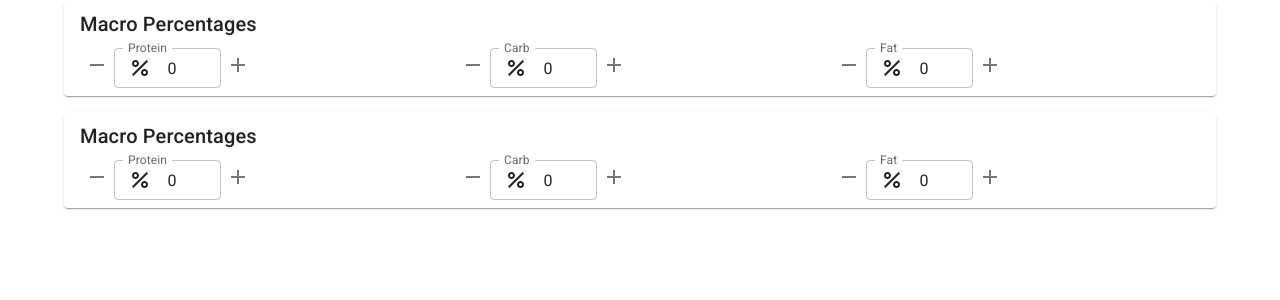
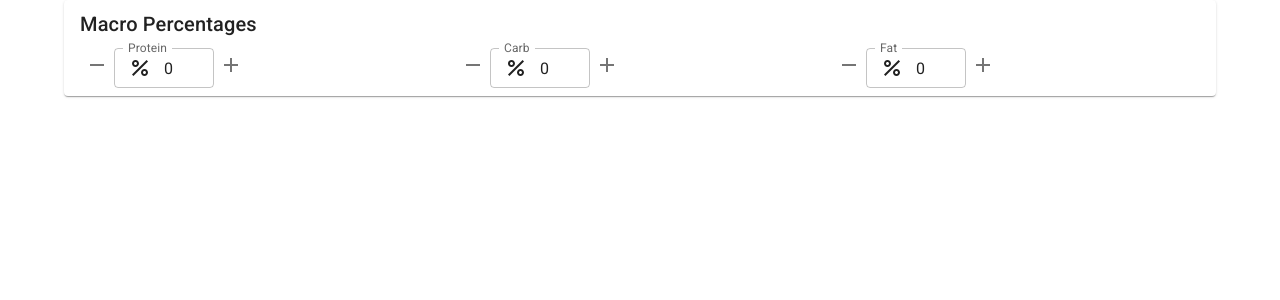
Before and after one commit to andrewdieppa/caloriculator, a React (Create React App) app: page / in a window 1280 px wide. Shown: the top 300 px of the page. Built offline with nearby package versions, Linux system fonts and the light colour scheme.

Commit message:
add reusable counter component and wire up redux state

```diff
--- a/src/components/App/App.js
+++ b/src/components/App/App.js
@@ -11,14 +11,7 @@ function App() {
   return (
     <ThemeProvider theme={theme}>
       <Container>
-        <Grid container spacing={2}>
-          <Grid item xs={12}>
-            <MacroPercentages />
-          </Grid>
-          <Grid item xs={12}>
-            <MacroPercentages />
-          </Grid>
-        </Grid>
+        <MacroPercentages />
       </Container>
     </ThemeProvider>
   );
--- a/src/components/MacroPercentages/MacroPercentages.js
+++ b/src/components/MacroPercentages/MacroPercentages.js
@@ -1,113 +1,19 @@
-import { useReducer } from 'react';
+import Counter from '../Reusable/Counter/Counter';
+import { Paper, Grid, Typography } from '@mui/material';
+import { Percent } from '@mui/icons-material';
+import { useSelector, useDispatch } from 'react-redux';
 import {
-  Paper,
-  Box,
-  Grid,
-  Stack,
-  Typography,
-  TextField,
-  IconButton,
-} from '@mui/material';
-import { Percent, Add, Remove } from '@mui/icons-material';
-
-// go to https://mui.com/material-ui/react-text-field/#components
-// to further investigate TextField customization
-
-const macroReducer = (state, action) => {
-  // fancy state stuff
-  switch (action.type) {
-    case 'SET_PROTEIN':
-      return { ...state, protein: action.payload };
-
-    case 'INCREMENT_PROTEIN':
-      return { ...state, protein: state.protein + 5 };
-
-    case 'DECREMENT_PROTEIN':
-      return { ...state, protein: state.protein - 5 };
-
-    case 'SET_CARB':
-      return { ...state, carb: action.payload };
-
-    case 'INCREMENT_CARB':
-      return { ...state, carb: state.carb + 5 };
-
-    case 'DECREMENT_CARB':
-      return { ...state, carb: state.carb - 5 };
-
-    case 'SET_FAT':
-      return { ...state, fat: action.payload };
-
-    case 'INCREMENT_FAT':
-      return { ...state, fat: state.fat + 5 };
-
-    case 'DECREMENT_FAT':
-      return { ...state, fat: state.fat - 5 };
-
-    default:
-      return state;
-  }
-};
-
-const Incrementor = props => {
-  const handleChange = event => {
-    props.dispatch({
-      type: `SET_${props.label.toUpperCase()}`,
-      payload: event.target.value,
-    });
-  };
-
-  const handleIncrement = event => {
-    props.dispatch({
-      type: `INCREMENT_${props.label.toUpperCase()}`,
-    });
-  };
-
-  const handleDecrement = event => {
-    props.dispatch({
-      type: `DECREMENT_${props.label.toUpperCase()}`,
-    });
-  };
-
-  return (
-    <Stack direction="row">
-      <Box>
-        <IconButton size="small" onClick={handleDecrement}>
-          <Remove />
-        </IconButton>
-      </Box>
-      <Box>
-        <TextField
-          type="number"
-          inputProps={{
-            style: { textAlign: 'center' },
-            min: 0,
-            max: 100,
-            step: 1,
-          }}
-          InputProps={{ startAdornment: <Percent /> }}
-          id={props.label}
-          label={props.label}
-          variant="outlined"
-          size="small"
-          value={props.value}
-          onChange={handleChange}
-        />
-      </Box>
-      <Box>
-        <IconButton size="small" onClick={handleIncrement}>
-          <Add />
-        </IconButton>
-      </Box>
-    </Stack>
-  );
-};
+  incrementProtein,
+  incrementCarb,
+  incrementFat,
+  decrementProtein,
+  decrementCarb,
+  decrementFat,
+} from '../../store/calorieDataSlice';
 
 const MacroPercentages = () => {
-  const [macroState, macroDispatch] = useReducer(macroReducer, {
-    protein: 0,
-    carb: 0,
-    fat: 0,
-  });
+  const { protein, carb, fat } = useSelector(state => state.calorieData);
+  const dispatch = useDispatch();
 
   return (
     <Paper sx={{ px: 2, py: 1 }}>
@@ -118,24 +24,30 @@ const MacroPercentages = () => {
           </Typography>
         </Grid>
         <Grid item xs={12} sm={4}>
-          <Incrementor
+          <Counter
             label="Protein"
-            value={macroState.protein}
-            dispatch={macroDispatch}
+            value={protein}
+            adornment={<Percent />}
+            onDec={dispatch.bind(null, decrementProtein())}
+            onInc={dispatch.bind(null, incrementProtein())}
           />
         </Grid>
         <Grid item xs={12} sm={4}>
-          <Incrementor
+          <Counter
             label="Carb"
-            value={macroState.carb}
-            dispatch={macroDispatch}
+            value={carb}
+            adornment={<Percent />}
+            onDec={dispatch.bind(null, decrementCarb())}
+            onInc={dispatch.bind(null, incrementCarb())}
           />
         </Grid>
         <Grid item xs={12} sm={4}>
-          <Incrementor
+          <Counter
             label="Fat"
-            value={macroState.fat}
-            dispatch={macroDispatch}
+            value={fat}
+            adornment={<Percent />}
+            onDec={dispatch.bind(null, decrementFat())}
+            onInc={dispatch.bind(null, incrementFat())}
           />
         </Grid>
       </Grid>
--- /dev/null
+++ b/src/components/Reusable/Counter/Counter.js
@@ -0,0 +1,39 @@
+import { Remove, Add } from '@mui/icons-material';
+
+import { Box, IconButton, Stack, TextField } from '@mui/material';
+
+const Counter = ({ label, value, onDec, onInc, adornment }) => {
+  return (
+    <Stack direction="row">
+      <Box>
+        <IconButton size="small" onClick={onDec}>
+          <Remove />
+        </IconButton>
+      </Box>
+      <Box width={adornment ? 100 : 70}>
+        <TextField
+          type="number"
+          inputProps={{
+            style: { textAlign: 'center' },
+          }}
+          InputProps={{
+            startAdornment: adornment ? adornment : null,
+            readOnly: true,
+          }}
+          id={label}
+          label={label}
+          variant="outlined"
+          size="small"
+          value={value}
+        />
+      </Box>
+      <Box>
+        <IconButton size="small" onClick={onInc}>
+          <Add />
+        </IconButton>
+      </Box>
+    </Stack>
+  );
+};
+
+export default Counter;
--- a/src/store/calorieDataSlice.js
+++ b/src/store/calorieDataSlice.js
@@ -10,26 +10,17 @@ export const calorieDataSlice = createSlice({
   name: 'calorieData',
   initialState,
   reducers: {
-    setProtein: (state, action) => {
-      state.protein = action.payload;
-    },
     incrementProtein: state => {
       state.protein += 5;
     },
     decrementProtein: state => {
       state.protein -= 5;
     },
-    setCarb: (state, action) => {
-      state.carb = action.payload;
-    },
     incrementCarb: state => {
       state.carb += 5;
     },
     decrementCarb: state => {
       state.carb -= 5;
-    },
-    setFat: (state, action) => {
-      state.fat = action.payload;
     },
     incrementFat: state => {
       state.fat += 5;
```
